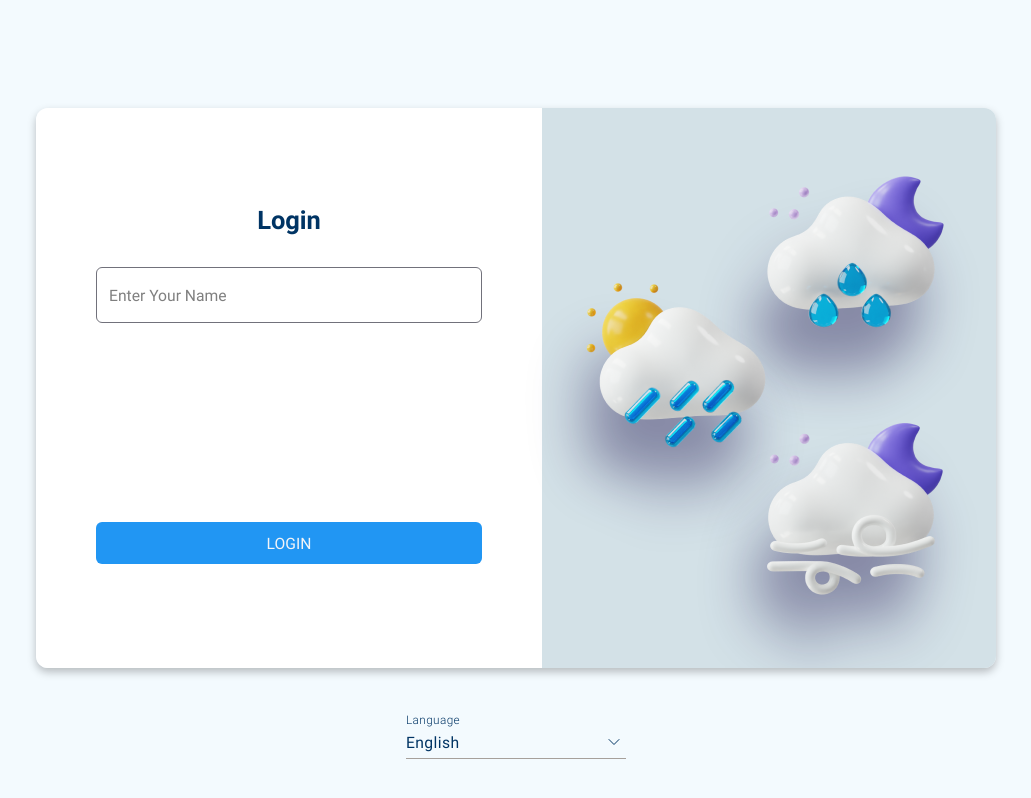
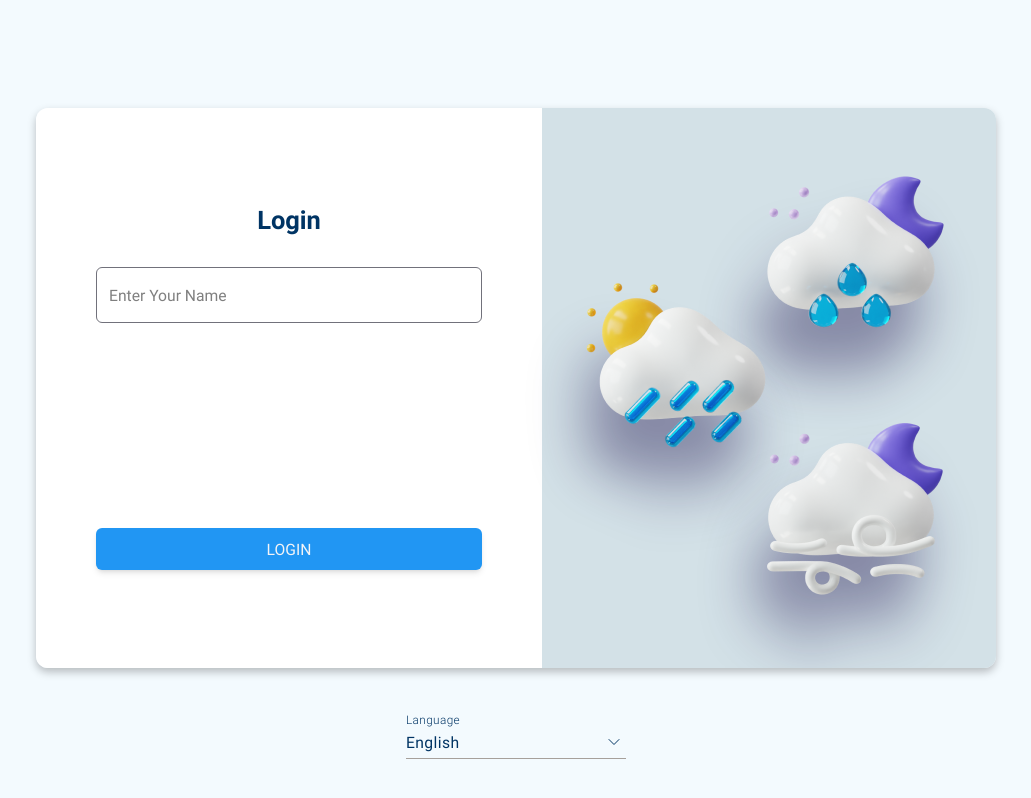
Before and after one commit to Devby-Ali/weather-web-project, a React (Vite) app: page /login in a window 1280 px wide. Shown: the whole page, without its empty margins (124-1155 px from the left). Built offline with nearby package versions, Linux system fonts and the light colour scheme.

Commit message:
Refactor style Login Page

```diff
--- a/src/Pages/Login/Login.tsx
+++ b/src/Pages/Login/Login.tsx
@@ -31,7 +31,7 @@ const Login = (): React.JSX.Element => {
       <div className="flex-center h-screen">
         <div className="flex w-[700px] lg:w-240 h-140 rounded-xl overflow-hidden shadow-Login mb-6">
           <form className="w-[506px] flex-center bg-white dark:bg-box-dark">
-            <div className="flex flex-col justify-between w-96.5 h-91 mb-3">
+            <div className="flex flex-col justify-between w-96.5 h-92.5 mb-1.5">
               <div>
                 <h3 className="text-[26px] font-Roboto-bold text-darkText dark:text-lightText text-center mb-7">
                   Login
@@ -47,7 +47,7 @@ const Login = (): React.JSX.Element => {
               </div>
 
               <button
-                className="h-10.5 bg-[#2196F3] text-lightText w-full rounded-md"
+                className="h-10.5 bg-[#2196F3] text-lightText w-full rounded-md shadow-md"
                 onClick={userLogin}
               >
                 LOGIN
--- a/src/index.css
+++ b/src/index.css
@@ -37,7 +37,6 @@
 }
 
 @layer base {
-
   :root {
     direction: ltr;
     writing-mode: horizontal-tb;
@@ -96,7 +95,7 @@
   --shadow-Login: 0px 4px 8px 0px #00000040;
   --shadow-weatherDetails: 0px 4px 10px 0px #00000026;
   --shadow-LoginSvg: -12.8px 51.21px 64.01px 0px rgba(18, 6, 67, 0.4);
-  --shadow-dark: 0px 4px 10px 0px #a6a5a526;
+  --shadow-dark: 0px 1px 5px 0px #0000001F;
   --shadow-custom: 0px 2px 7px 0px #00000026;
   --radius-4xl: 2rem;
   --font-yekan: "yekan", "sans-serif";
```
